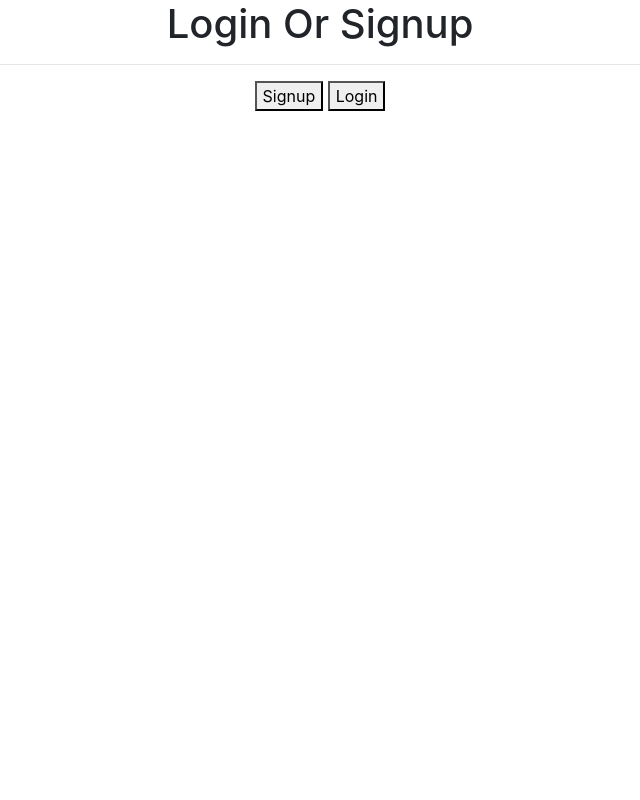
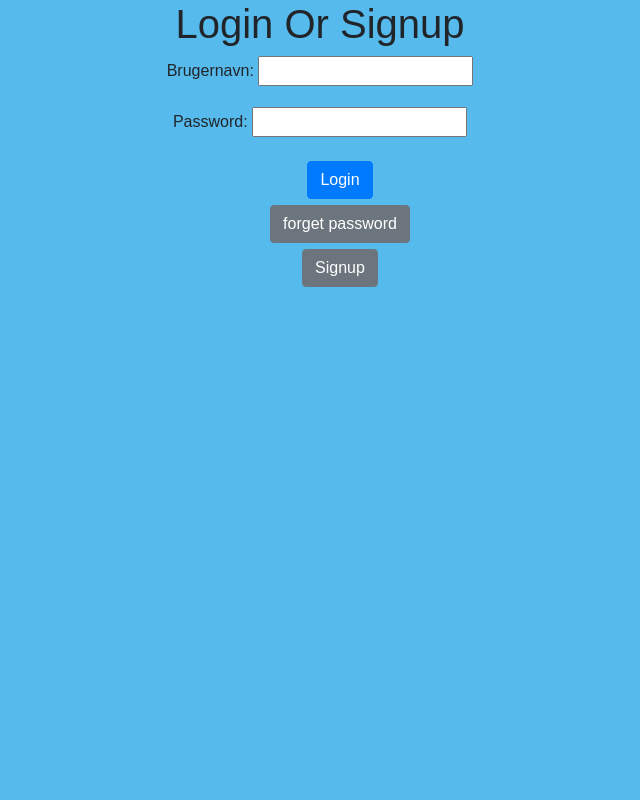
Before and after one commit to DunkDaddy/svendeprove, a Django app: page / in a window 1280 px wide. Shown: the whole page, without its empty margins (320-960 px from the left). Run offline with Django 4.2, Linux system fonts and the light colour scheme; data that the repository does not hold is empty.

Commit message:
Færdiggjort min documentation

```diff
--- a/svendetest/api/views.py
+++ b/svendetest/api/views.py
@@ -498,7 +498,7 @@ def cprliste(request):
 @permission_classes([IsAuthenticated])
 def appperson_view(request, pk):
     person = Person.objects.get(brugernavn=pk)
-    serializer = BPID(person, many=False)
+    serializer = PersonSerializer(person, many=False)
     return Response(serializer.data)
 
 
--- a/svendetest/svendetest/settings.py
+++ b/svendetest/svendetest/settings.py
@@ -34,7 +34,7 @@ SECRET_KEY = 'django-insecure-+=dch+#=8kf5+9g!iiv6y9o&408kab-6t(25xj!8e)sn7bdkl_
 # SECURITY WARNING: don't run with debug turned on in production!
 DEBUG = True
 
-ALLOWED_HOSTS = ['10.130.54.25', '127.0.0.1', '10.0.2.2']
+ALLOWED_HOSTS = ['10.130.54.25', '127.0.0.1', '10.0.2.2', '192.168.1.1']
 
 
 # Application definition
--- a/svendetest/templates/peterplysside/home.html
+++ b/svendetest/templates/peterplysside/home.html
@@ -58,8 +58,8 @@ body {
 
 #GovermentB {
   position: absolute;
-  left: 47.3%;
-  top: 80%;
+  left: 17%;
+  top: 93%;
 }
 </style>
 </head>
@@ -117,6 +117,7 @@ body {
           <span aria-hidden="true">&times;</span>
         </button>
       </div>
+
       <div class="modal-body">
           <table border="1">
               <form method="post" action="">
--- a/svendetest/templates/peterplysside/index.html
+++ b/svendetest/templates/peterplysside/index.html
@@ -6,16 +6,71 @@
         <link rel="stylesheet" href="https://cdn.jsdelivr.net/npm/bootstrap@4.5.3/dist/css/bootstrap.min.css" integrity="sha384-TX8t27EcRE3e/ihU7zmQxVncDAy5uIKz4rEkgIXeMed4M0jlfIDPvg6uqKI2xXr2" crossorigin="anonymous">
         <script src="https://code.jquery.com/jquery-3.5.1.slim.min.js" integrity="sha384-DfXdz2htPH0lsSSs5nCTpuj/zy4C+OGpamoFVy38MVBnE+IbbVYUew+OrCXaRkfj" crossorigin="anonymous"></script>
     <script src="https://cdn.jsdelivr.net/npm/bootstrap@4.5.3/dist/js/bootstrap.bundle.min.js" integrity="sha384-ho+j7jyWK8fNQe+A12Hb8AhRq26LrZ/JpcUGGOn+Y7RsweNrtN/tE3MoK7ZeZDyx" crossorigin="anonymous"></script>
+
+        <style>
+    svg {
+  height: 90vh;
+  margin: auto;
+  display: block;
+}
+
+path {
+  stroke-linecap: round;
+  stroke-width: 2;
+}
+
+path.grey {
+  stroke: lightgrey;
+}
+
+path.purple {
+  stroke: #800080;
+  stroke-dasharray: calc(40 * 3.142 * 1.85);
+  stroke-dashoffset: {{purple}};
+  /* adjust last number for variance */
+}
+
+body {
+  font-family: "Poppins", sans-serif;
+  height: 100vh;
+  background-color: #56baed;
+}
+
+#loginForm {
+    width: 100%;
+}
+
+#ReportB {
+  position: absolute;
+  left: 30%;
+  top: 93%;
+}
+
+#StatsB {
+  position: absolute;
+  left: 65%;
+  top: 93%;
+}
+
+#SuperB {
+  position: absolute;
+  left: 75%;
+  top: 93%;
+}
+
+#GovermentB {
+  position: absolute;
+  left: 47.3%;
+  top: 80%;
+}
+</style>
 </head>
 <body>
     <center>
 <h1>Login Or Signup</h1>
     </center>
-<hr/>
-    <center>
-        <button data-toggle="modal" data-target="#signup">Signup</button>
-        <button data-toggle="modal" data-target="#login">Login</button>
-    </center>
+
+
 
 <div class="modal" tabindex="-1" id="signup">
   <div class="modal-dialog">
@@ -40,30 +95,26 @@
   </div>
 </div>
 
-
-<div class="modal" tabindex="-1" id="login">
-  <div class="modal-dialog">
-    <div class="modal-content">
-      <div class="modal-header">
-        <h5 class="modal-title">Signup Form</h5>
-        <button type="button" class="close" data-dismiss="modal" aria-label="Close">
-          <span aria-hidden="true">&times;</span>
-        </button>
-      </div>
-      <div class="modal-body">
-          <form method="post" action="">
+<center>
+    <div>
+          <form method="post" action="" id="loginForm">
               {% csrf_token %}
               {{login.as_p}}
-              <button type="button" class="btn btn-secondary" data-dismiss="modal">Close</button>
-              <button data-toggle="modal"   class="btn btn-secondary"data-target="#passwordRecovery" data-dismiss="modal">forget password</button>
-              <button type="submit" class="btn btn-primary">Login</button>
+              <ul>
+                  <button type="submit" class="btn btn-primary" style="margin: 3px;">Login</button>
+                  <br>
+                  <button data-toggle="modal"   class="btn btn-secondary"data-target="#passwordRecovery" data-dismiss="modal" style="margin: 3px;">forget password</button>
+                  <br>
+                  <button data-toggle="modal" data-target="#signup" class="btn btn-secondary" style="margin: 3px;">Signup</button>
+              </ul>
           </form>
-      </div>
-      <div class="modal-footer">
-      </div>
-    </div>
-  </div>
+
+
+
+
 </div>
+</center>
+
 
 
 
```
